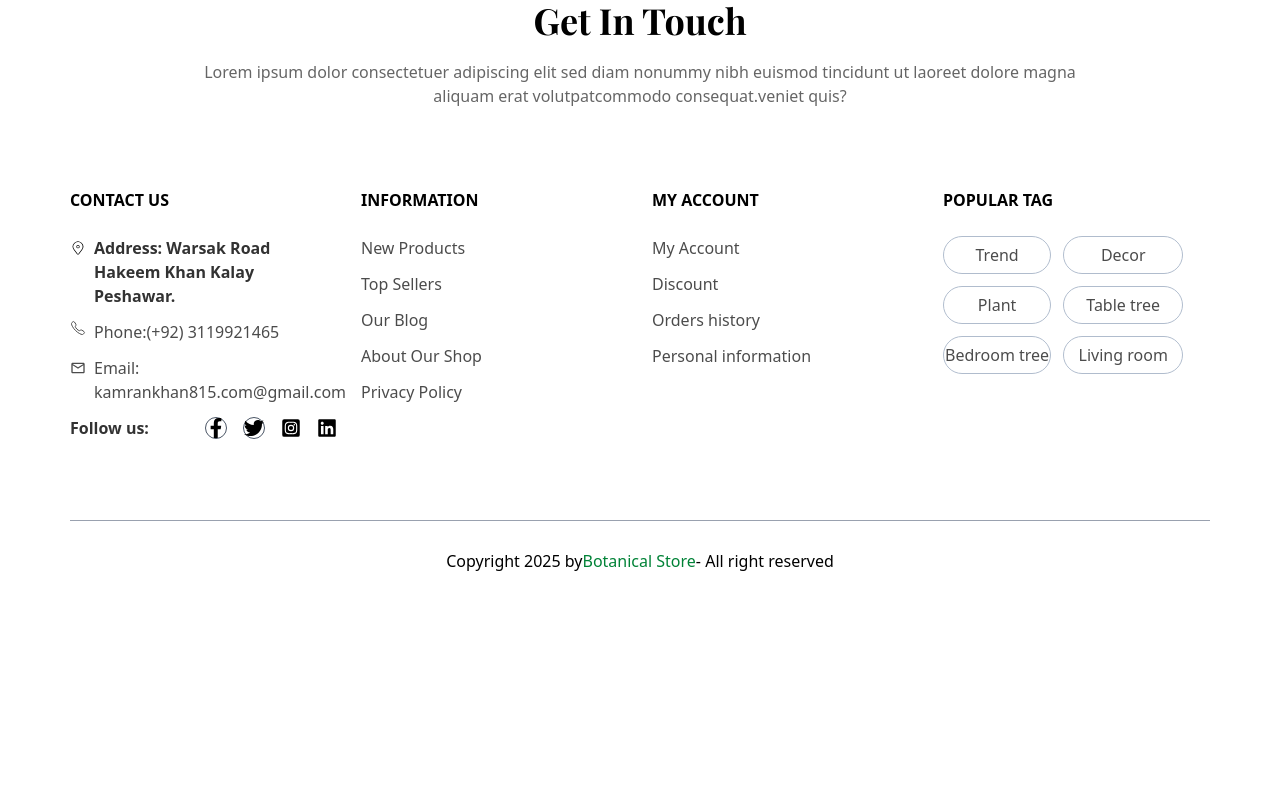
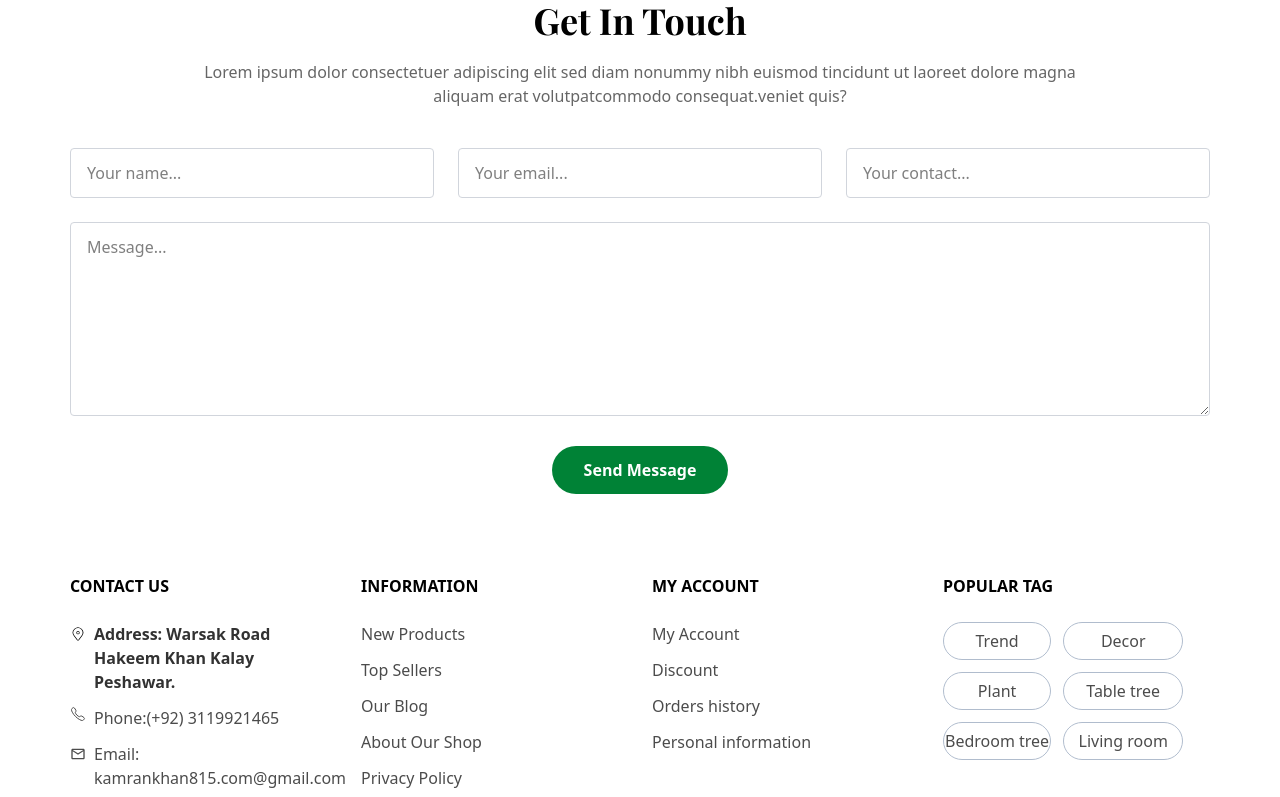
Before and after one commit to kamrankhan200332/Ecommerce_Responsive_Design, a React (Vite) app in the folder client/: page /contact in a window 1280 px wide. Shown: the part 906-1703 px from the top of the page. Before the commit the page ends 1507 px from the top, so only its background shows below. Built offline with nearby package versions, Linux system fonts and the light colour scheme.

Commit message:
complete the contact page

```diff
--- a/client/src/components/ContactComponent/InputSection.jsx
+++ b/client/src/components/ContactComponent/InputSection.jsx
@@ -1,20 +1,59 @@
-import React from 'react';
+import React from "react";
 
 const InputSection = () => {
   return (
-    <div className='space-y-10'>
+    <div className="space-y-10">
       <div className="flex items-center justify-center flex-col space-y-5 text-center">
         <h1 className="font-['Playfair_Display'] text-4xl font-semibold">
           Get In Touch
         </h1>
         <p className="opacity-60">
           Lorem ipsum dolor consectetuer adipiscing elit sed diam nonummy nibh
-          euismod tincidunt ut laoreet dolore magna <br /> aliquam erat volutpatcommodo
-          consequat.veniet quis?
+          euismod tincidunt ut laoreet dolore magna <br /> aliquam erat
+          volutpatcommodo consequat.veniet quis?
         </p>
+      </div>
+
+      <div className="input space-y-6">
+        <div className="grid grid-cols-1 md:grid-cols-3 gap-6">
+          <div>
+            <input
+              type="text"
+              className="border border-gray-300 py-3 px-4 w-full rounded"
+              placeholder="Your name..."
+            />
+          </div>
+          <div>
+            <input
+              type="text"
+              className="border border-gray-300 py-3 px-4 w-full rounded"
+              placeholder="Your email..."
+            />
+          </div>
+          <div>
+            <input
+              type="text"
+              className="border border-gray-300 py-3 px-4 w-full rounded"
+              placeholder="Your contact..."
+            />
+          </div>
+        </div>
+        <textarea
+          name=""
+          id=""
+          cols="30"
+          rows="7"
+          placeholder="Message..."
+          className="border border-gray-300 py-3 px-4 w-full rounded"
+        ></textarea>
+        <div className=" flex items-center justify-center">
+          <button className="bg-green-700 text-white hover:bg-green-800 font-bold cursor-pointer py-3 px-8 flex items-center justify-center rounded-full">
+            Send Message
+          </button>
+        </div>
       </div>
     </div>
   );
-}
+};
 
 export default InputSection;
```
